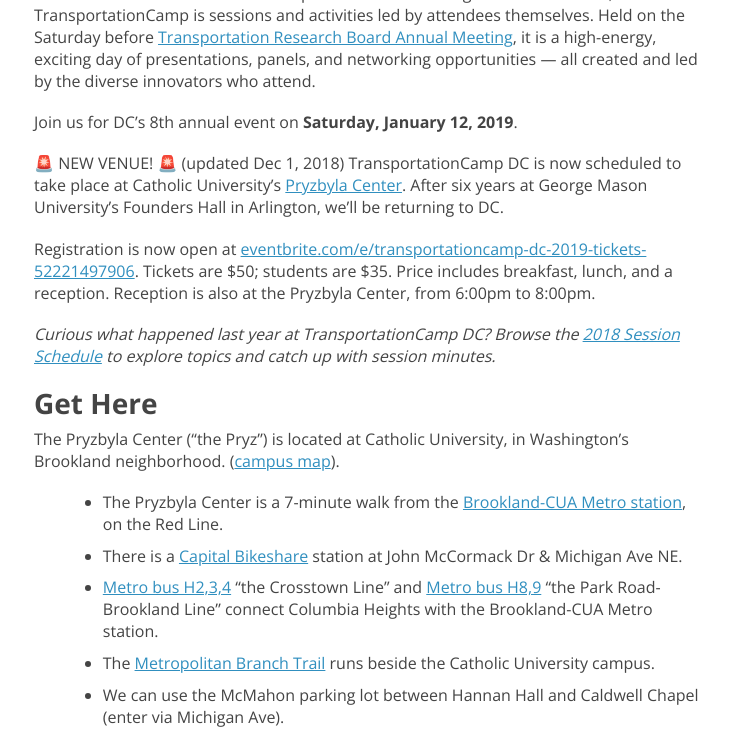
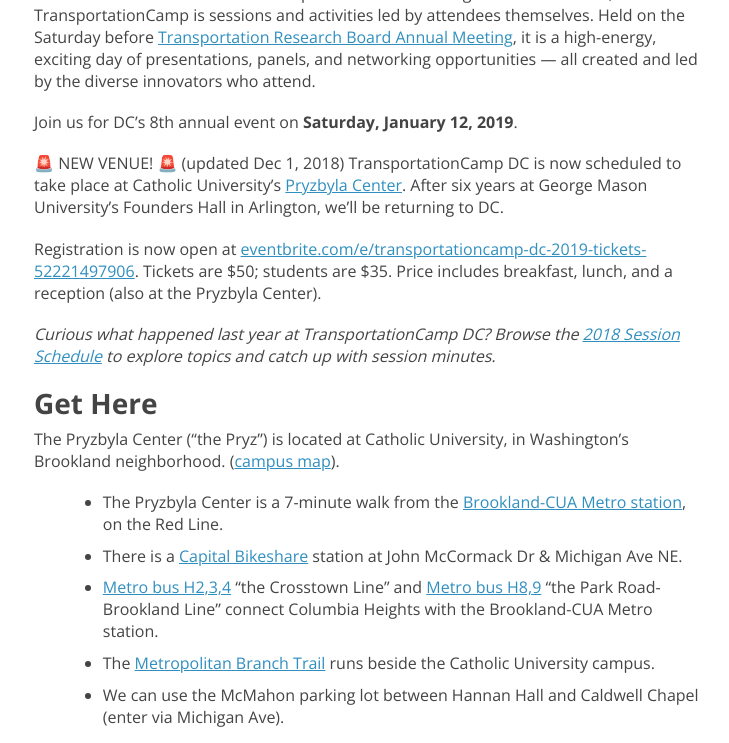
Before and after one commit to transpocamp/transportationcamp.org, a Jekyll site: the page built from events/dc2019/index.markdown, in a window 1280 px wide and 900 px high, scrolled down 397 px, cut to the strip 0-743 px from the top of the window. Shown: the whole strip, without its empty margins (270-999 px from the left). Built offline with Jekyll 4.4.1, drawn with Linux system fonts in a browser that asks for light colours; nearby versions of some CDN libraries.

Commit message:
reception note

```diff
--- a/events/dc2019/index.markdown
+++ b/events/dc2019/index.markdown
@@ -14,7 +14,7 @@
 🚨 NEW VENUE! 🚨 (updated Dec 1, 2018)
 TransportationCamp DC is now scheduled to take place at Catholic University's [Pryzbyla Center](http://pryzbyla.cua.edu/). After six years at George Mason University’s Founders Hall in Arlington, we'll be returning to DC.
 
-Registration is now open at [eventbrite.com/e/transportationcamp-dc-2019-tickets-52221497906](https://www.eventbrite.com/e/transportationcamp-dc-2019-tickets-52221497906). Tickets are $50; students are $35. Price includes breakfast, lunch, and a reception. Reception is also at the Pryzbyla Center, from 6:00pm to 8:00pm.
+Registration is now open at [eventbrite.com/e/transportationcamp-dc-2019-tickets-52221497906](https://www.eventbrite.com/e/transportationcamp-dc-2019-tickets-52221497906). Tickets are $50; students are $35. Price includes breakfast, lunch, and a reception (also at the Pryzbyla Center).
 
 *Curious what happened last year at TransportationCamp DC? Browse the [2018 Session Schedule](http://bit.ly/transpo18) to explore topics and catch up with session minutes.*
 
```
